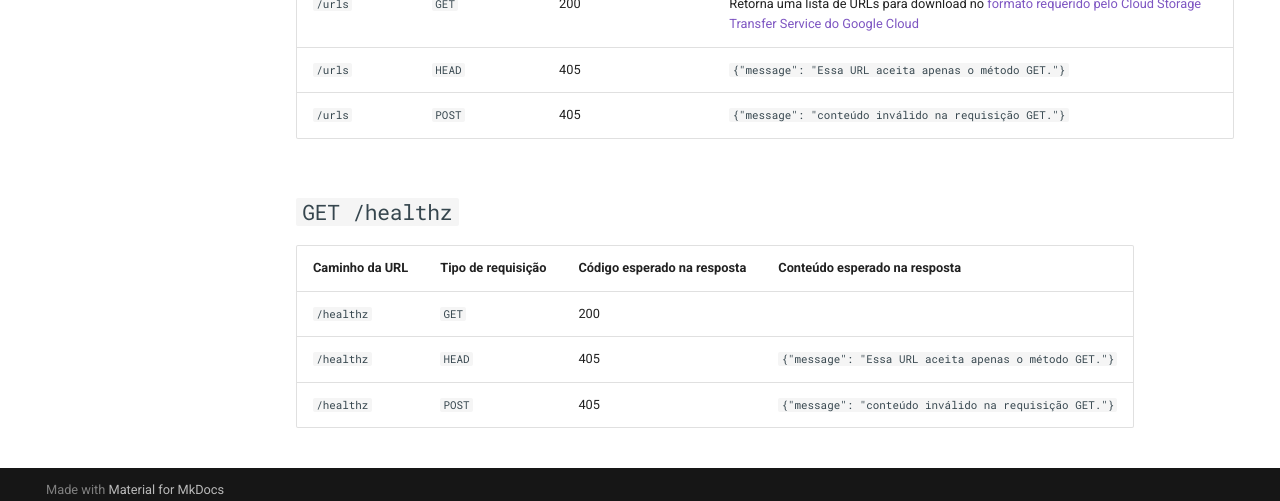
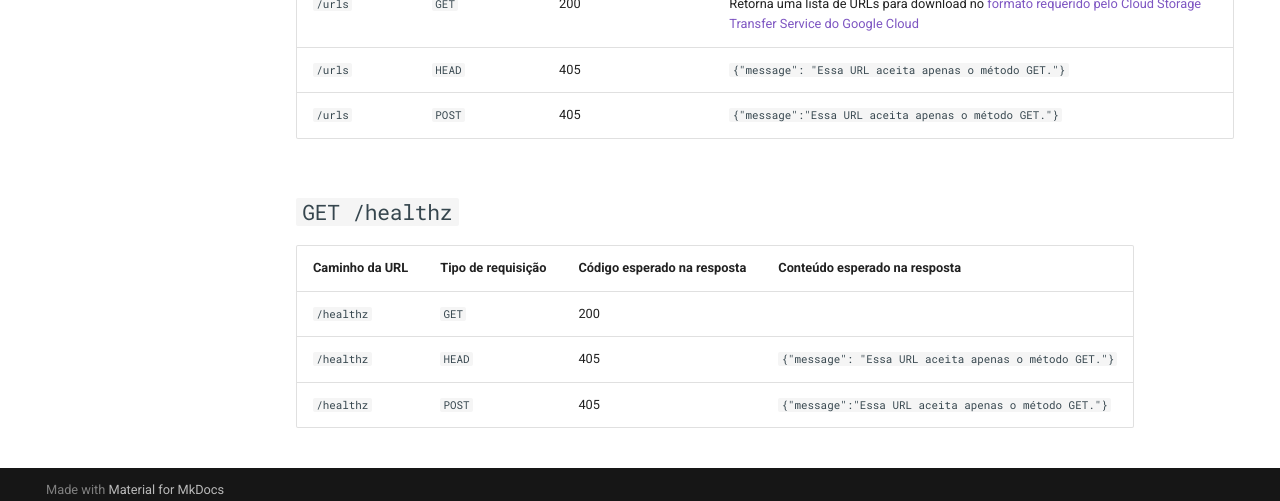
Before and after one commit to cuducos/minha-receita, an MkDocs documentation site: the page built from docs/como-usar.md, in a window 1280 px wide and 900 px high, scrolled down 3931 px. Shown: the part 388-889 px from the top of the window. Built offline with MkDocs 1.6.1 and Material for MkDocs 9.7.7, drawn with Linux system fonts in a browser that asks for light colours; comment, search, counter and statistics services are not loaded.

Commit message:
Fixes error message in the docs

```diff
--- a/docs/como-usar.md
+++ b/docs/como-usar.md
@@ -199,7 +199,7 @@ $ curl https://minhareceita.org/33683111000280
 |---|---|---|---|
 | `/urls` | `GET` | 200 | Retorna uma lista de URLs para download no [formato requerido pelo Cloud Storage Transfer Service do Google Cloud](https://cloud.google.com/storage-transfer/docs/create-url-list) |
 | `/urls` | `HEAD` | 405 | `{"message": "Essa URL aceita apenas o método GET."}` |
-| `/urls` | `POST` | 405 | `{"message": "conteúdo inválido na requisição GET."}` |
+| `/urls` | `POST` | 405 | `{"message":"Essa URL aceita apenas o método GET."}` |
 
 ## `GET /healthz`
 
@@ -207,4 +207,4 @@ $ curl https://minhareceita.org/33683111000280
 |---|---|---|---|
 | `/healthz` | `GET` | 200 | |
 | `/healthz` | `HEAD` | 405 | `{"message": "Essa URL aceita apenas o método GET."}` |
-| `/healthz` | `POST` | 405 | `{"message": "conteúdo inválido na requisição GET."}` |
+| `/healthz` | `POST` | 405 | `{"message":"Essa URL aceita apenas o método GET."}` |
```
